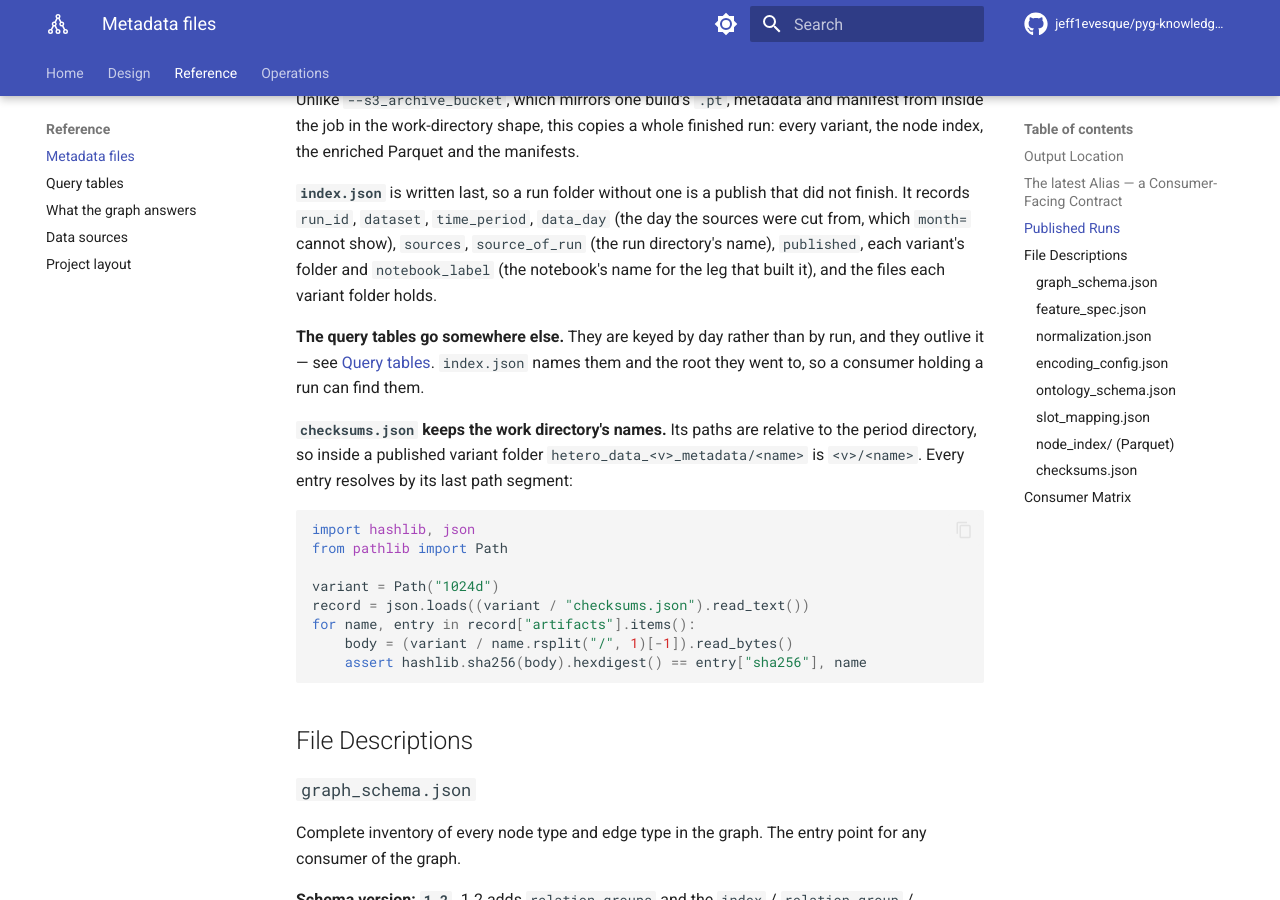
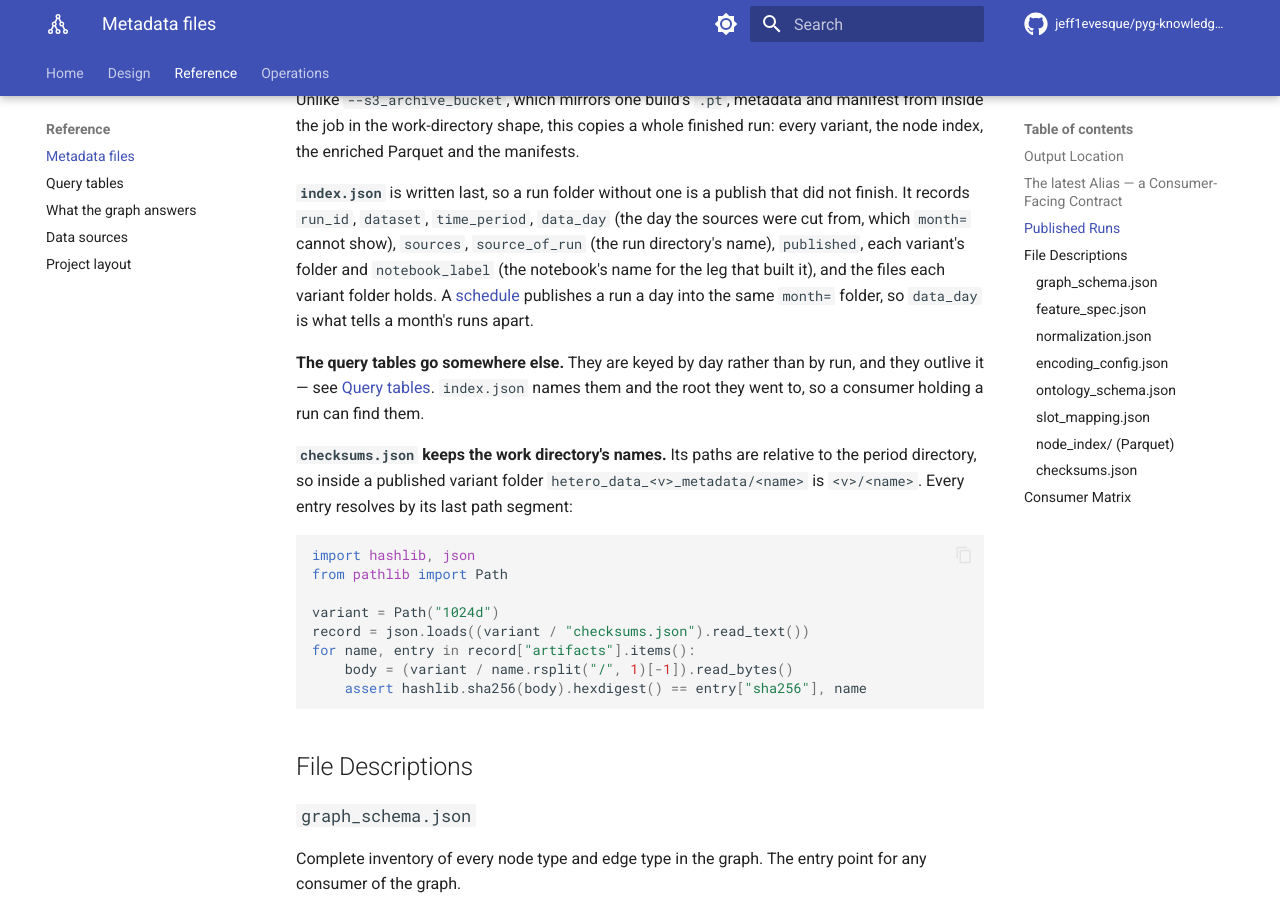
Before and after one commit to jeff1evesque/pyg-knowledge-graph-builder, an MkDocs documentation site: the page built from documentation/reference/outputs.md, in a window 1280 px wide and 900 px high, scrolled down 3835 px. Built offline with MkDocs 1.6.1 and Material for MkDocs 9.7.7, drawn with Linux system fonts in a browser that asks for light colours; comment, search, counter and statistics services are not loaded.

Commit message:
#405: outputs.md, a schedule's runs share a month= folder and data_day tells them apart

```diff
--- a/documentation/reference/outputs.md
+++ b/documentation/reference/outputs.md
@@ -133,7 +133,7 @@ The published layout is the work directory with four changes:
 
 Unlike `--s3_archive_bucket`, which mirrors one build's `.pt`, metadata and manifest from inside the job in the work-directory shape, this copies a whole finished run: every variant, the node index, the enriched Parquet and the manifests.
 
-**`index.json`** is written last, so a run folder without one is a publish that did not finish. It records `run_id`, `dataset`, `time_period`, `data_day` (the day the sources were cut from, which `month=` cannot show), `sources`, `source_of_run` (the run directory's name), `published`, each variant's folder and `notebook_label` (the notebook's name for the leg that built it), and the files each variant folder holds.
+**`index.json`** is written last, so a run folder without one is a publish that did not finish. It records `run_id`, `dataset`, `time_period`, `data_day` (the day the sources were cut from, which `month=` cannot show), `sources`, `source_of_run` (the run directory's name), `published`, each variant's folder and `notebook_label` (the notebook's name for the leg that built it), and the files each variant folder holds. A [schedule](../operations/running-a-job.md#scheduled-runs) publishes a run a day into the same `month=` folder, so `data_day` is what tells a month's runs apart.
 
 **The query tables go somewhere else.** They are keyed by day rather than by
 run, and they outlive it — see [Query tables](tables.md). `index.json` names
```
